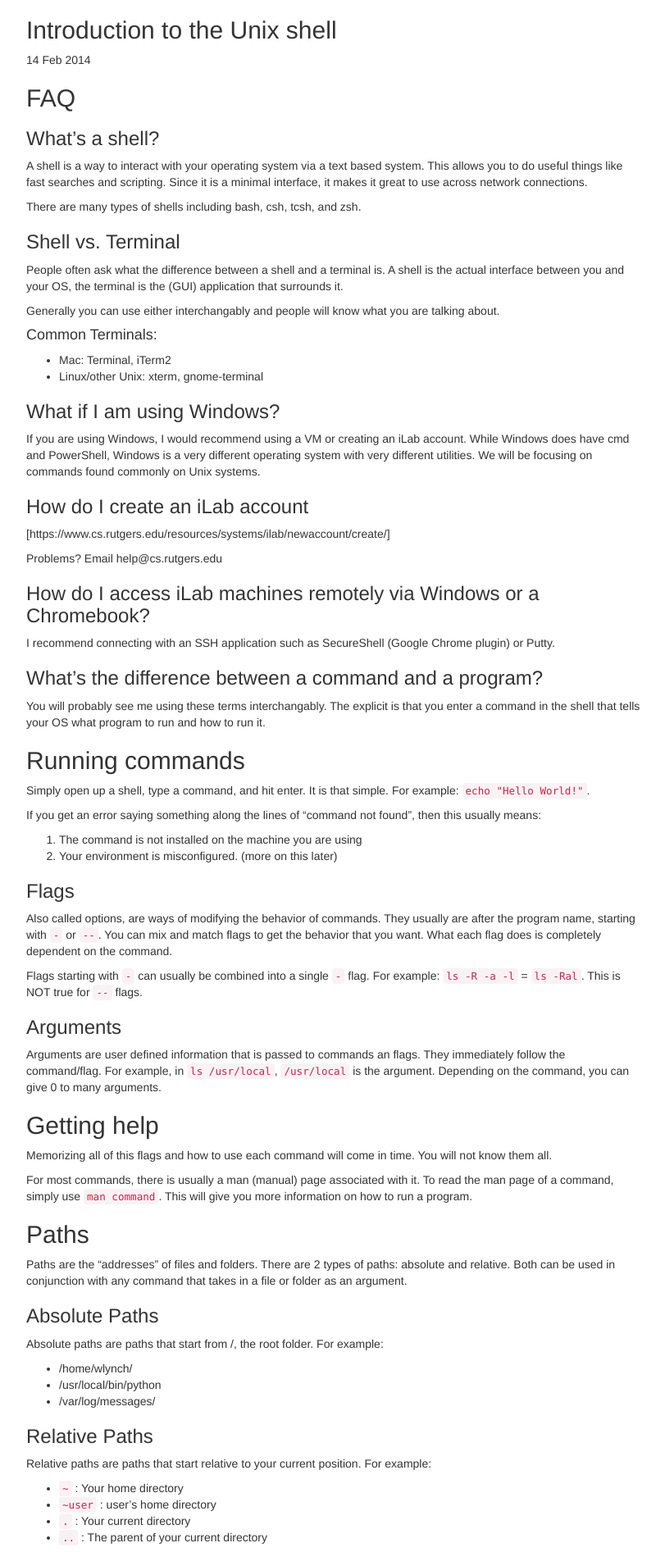
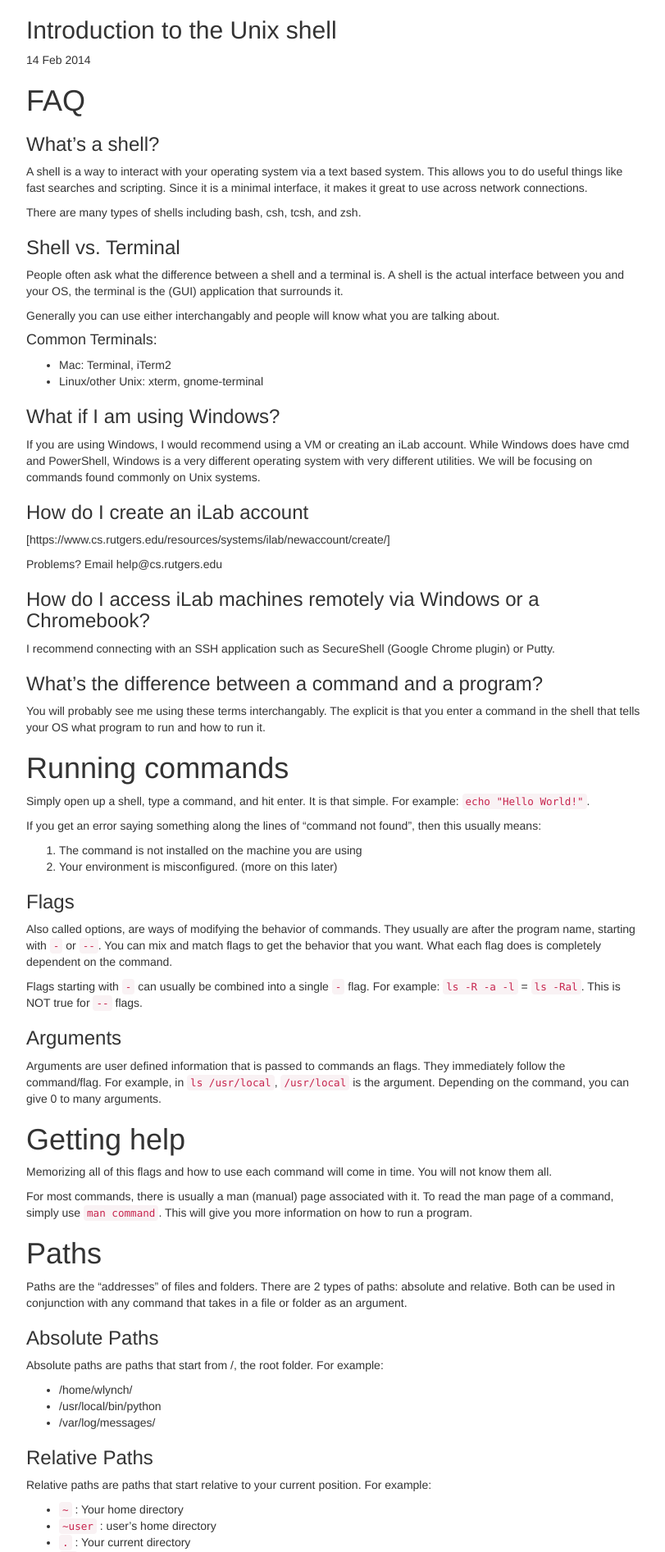
Before and after one commit to wlynch/wlynch.github.io, a Jekyll site: the page built from _posts/2014-02-14-intro-to-unix-shell.markdown, in a window 1280 px wide. Shown: the top 1893 px of the page at 82% size, without its empty margins (38-849 px from the left). Built offline with Jekyll 4.4.1, drawn with Linux system fonts in a browser that asks for light colours; Markdown is read by kramdown in place of the engine named in the settings.

Commit message:
h1 updates

```diff
--- a/_posts/2014-02-14-intro-to-unix-shell.markdown
+++ b/_posts/2014-02-14-intro-to-unix-shell.markdown
@@ -2,7 +2,7 @@
 layout: post
 title: Introduction to the Unix shell
 ---
-## FAQ
+# FAQ
 ### What's a shell?
 A shell is a way to interact with your operating system via a text based system.
 This allows you to do useful things like fast searches and scripting. Since it is
@@ -39,7 +39,7 @@
 You will probably see me using these terms interchangably. The explicit is that you enter a
 command in the shell that tells your OS what program to run and how to run it.
 
-## Running commands
+# Running commands
 Simply open up a shell, type a command, and hit enter. It is that simple. For example:
 `echo "Hello World!"`.
 
@@ -62,7 +62,7 @@
 follow the command/flag. For example, in `ls /usr/local`, `/usr/local` is the argument.
 Depending on the command, you can give 0 to many arguments.
 
-## Getting help
+# Getting help
 Memorizing all of this flags and how to use each command will come in time. You will
 not know them all.
 
@@ -70,7 +70,7 @@
 To read the man page of a command, simply use `man command`. This will give you
 more information on how to run a program.
 
-## Paths
+# Paths
 Paths are the "addresses" of files and folders. There are 2 types of paths:
 absolute and relative. Both can be used in conjunction with any command that takes in
 a file or folder as an argument.
@@ -91,7 +91,7 @@
 - `.` : Your current directory
 - `..` : The parent of your current directory
 
-## Basic Navigation
+# Basic Navigation
 - `pwd` : print working directory
 - `ls` : list
 
@@ -107,7 +107,7 @@
 	- `cd` : go to home directory
 	- `cd -` : go to the last directory
 
-## Reading files
+# Reading files
 - `cat file` : Print out file
 - `less file` : Print out file, with scrolling
 
@@ -115,7 +115,7 @@
 	Use `/` to search a file in less. Use `n` to go to the next search term in the file
 	and `N` for the previous.
 
-## Editing files
+# Editing files
 - `vim`
 - `emacs`
 
@@ -129,7 +129,7 @@
 - To save, enter `:w` in command mode
 - To exit, enter `:q` in command mode
 
-## Permissions
+# Permissions
 To view permissions of a file or directory, use `ls -l`. You should see something like:
 
 	total 5972
@@ -218,7 +218,7 @@
 `chmod ug+r example.txt` will add the read permission for the user and group
 (if it didn't already exist).
 
-## File/directory manipulation
+# File/directory manipulation
 - `touch` : Create a file / update time of access
 - `mkdir` : Make a directory
 
@@ -258,7 +258,7 @@
 	of the file. You can think of this as a traditional shortcut. Soft links are also called
 	symbolic links or "symlinks". You can create a symlink with the `-s` flag.
 
-## Other useful commands
+# Other useful commands
 ### Disk usage
 - `du` : (disk usage stats) Show sizes of files
 - `df` : (disk free stats) Show drive disk usage.
@@ -310,7 +310,7 @@
 - `sleep` : Do nothing for x seconds
 - `alias` : Remap one command to another
 
-## Redirection
+# Redirection
 You can manipulate stdin (input) as well as stdout and stderr (output) to your commands via
 stream redirection. You can do this by appending these to the end of your command:
 
@@ -327,14 +327,14 @@
 You can nest commands within each other by nesting them within \`\`. For example:
 `ifconfig > `hostname`.txt`
 
-## Chaining commands
+# Chaining commands
 `&&` and `||` can be used to chain commands together depending on the result of the previous
 command. `&&` means to only run the next command if the previous command succeeds. `||` means
 to only run the next command if the previous command failed. For example:
 - `javac HelloWorld.java && java HelloWorld`
 - `w | grep \`whoami\` || echo "User not found"`
 
-## Environment variables
+# Environment variables
 Something I hear a lot is "How does the shell know what to run?" The answer to this question
 is environment variables.
 
@@ -352,7 +352,7 @@
 WARNING: Only add trusted folders to your path. Otherwise someone could make a bad program
 with a common name that you could accidentally run without even knowing!
 
-## Shell configuration
+# Shell configuration
 While you can change the path, these changes won't persist after you close your shell.
 What you need to do is create a configuration file that tells your shell what to do when
 it starts up. This configuration file varies for each shell. For now, let's focus on bash.
```
